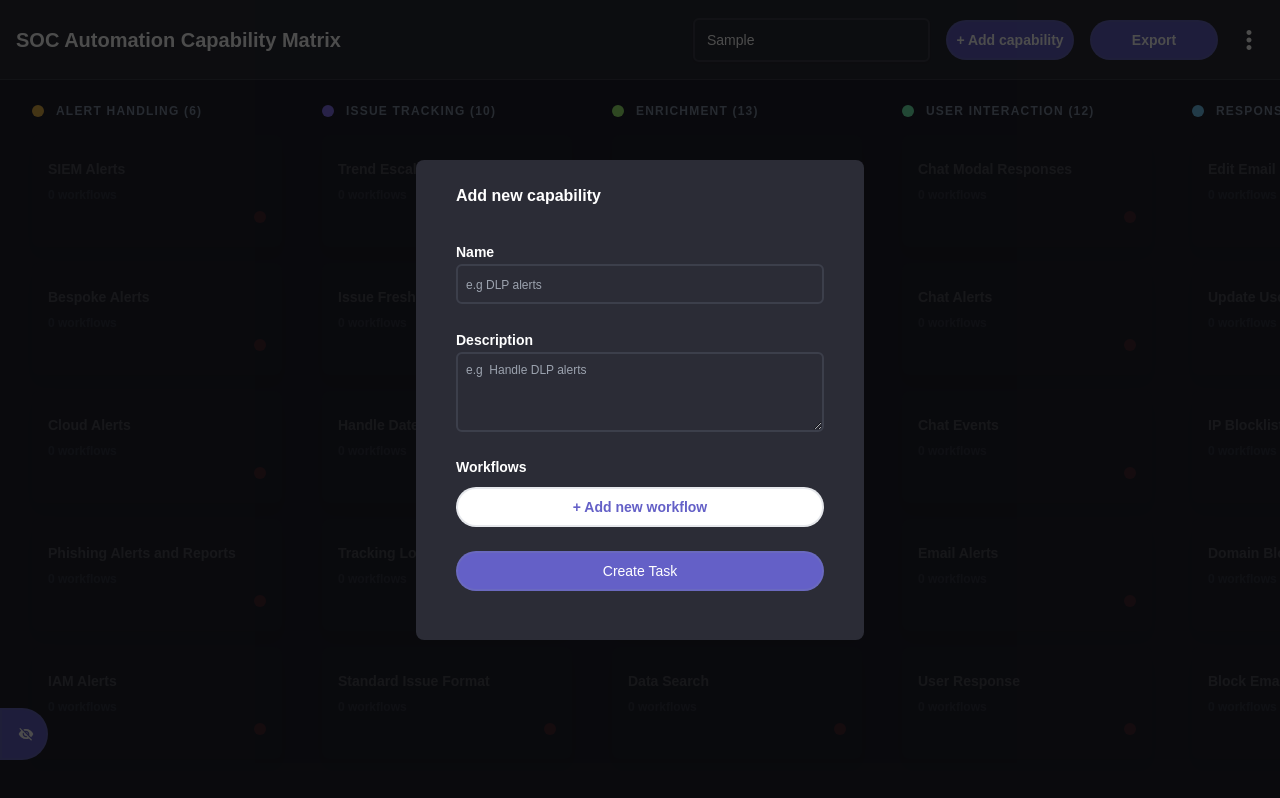
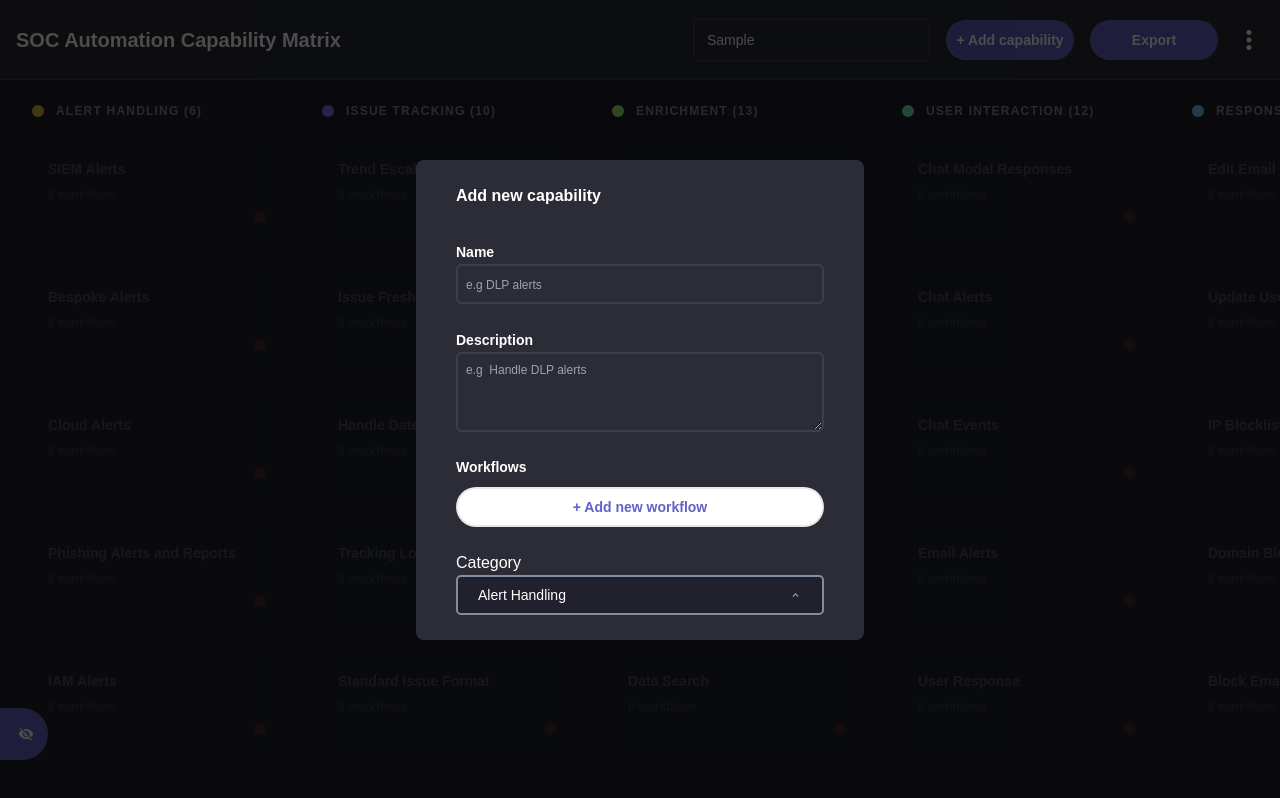
Before and after one commit to tuckner/automation-capability-matrix, a React (Vite) app: page / in a window 1280 px wide. Both pictures are taken after typing "Sample" into the empty fields and a click on the button "+ Add capability". Built offline with nearby package versions, Linux system fonts and the light colour scheme; a web font is replaced by a local one.

Commit message:
add cate

```diff
--- a/src/components/Board/AddTask.tsx
+++ b/src/components/Board/AddTask.tsx
@@ -172,7 +172,7 @@ export default function AddTask({ handleClose, tasks }: Props) {
                 />
               </div>
 
-              <div className="mb-6 hidden">
+              <div className="mb-6">
                 <p>Category</p>
                 <SelectBox
                   selectedColumn={selectedColumn}
@@ -182,7 +182,7 @@ export default function AddTask({ handleClose, tasks }: Props) {
               </div>
 
               <button
-                aria-label="Create Task"
+                aria-label="Create capability"
                 className="bg-primary p-2 w-full text-sm rounded-full"
                 type="submit"
               >
```
